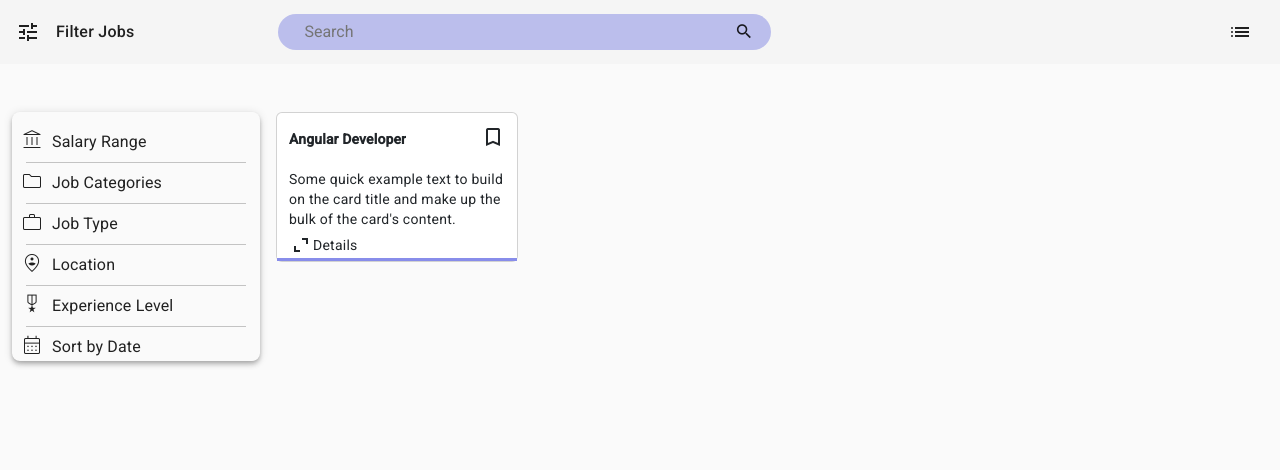
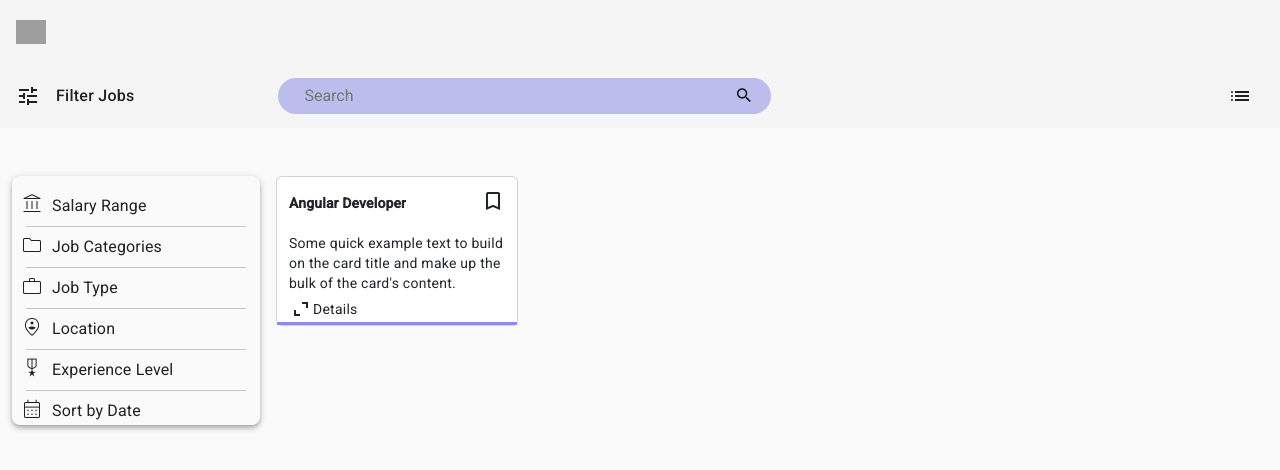
Before and after one commit to cypher20b/ATSApplicant, an Angular app: page / in a window 1280 px wide. Shown: the top 470 px of the page. Built offline with nearby package versions, Linux system fonts and the light colour scheme; grey boxes are pictures that could not be loaded.

Commit message:
fix: Removed commented code from the html file

```diff
--- a/src/app/home/home.component.html
+++ b/src/app/home/home.component.html
@@ -1,188 +1,18 @@
-<!-- <div class="main-wrap">
-  <div class="container-fluid d-flex h-100">
-    <div class="w-20 d-flex">
-      <div class="filter-header badge rounded-pill bg-light text-muted">
-        <span class="material-symbols-outlined">
-          tune
-          </span>
-          <span>Filter Jobs</span>
-      </div>
-      <div class="job-filters-container w-100 mat-elevation-z4 pt-3">
-        <div class="salary-range filter-item">
-          <span class="d-flex align-center gap-2 pointer"  data-bs-toggle="collapse" data-bs-target="#salaryRange">
-            <span class="material-symbols-outlined">account_balance</span>
-            <h3 class="m-0">Salary Range</h3>
-          </span>
-          <div class="collapse" id="salaryRange">
-            <mat-slider min="20" max="500" showTickMarks>
-              <input [(ngModel)]="minSalary" matSliderStartThumb>
-              <input [(ngModel)]="maxSalary"  matSliderEndThumb>
-            </mat-slider>
-            <span class="d-flex salary-range-txt">
-              <label class="ms-2">${{minSalary}}k/yr</label>
-              <label class="ms-auto me-2">${{maxSalary}}k/yr</label>
-            </span>
-            <section class="example-section">
-              <mat-checkbox color="primary" class="example-margin">Apply salary filter</mat-checkbox>
-            </section>
-          </div>
-        </div>
-        <hr>
-        <div class="job-roles filter-item">
-          <span class="d-flex align-center gap-2 pointer" data-bs-toggle="collapse" data-bs-target="#jobCategories">
-            <span class="material-symbols-outlined">folder</span>
-            <h3 class="m-0">Job Categories</h3>
-          </span>
-          <mat-list class="collapse" id="jobCategories">
+<mat-toolbar>
+  <div class="toolbar-container d-flex">
+    <span class="app-logo">
+      <a class="navbar-brand" href="#">
+        <img
+          src="https://encrypted-tbn0.gstatic.com/images?q=tbn:ANd9GcSFqno-o15uF8Ewt3FiPFhfHFZXspX9y9teNZt-xvdNrfxVUGvoSoZgj0bnlcAtKWlPb88&usqp=CAU"
+          alt="Logo" width="30" height="24"
+          class="d-inline-block align-text-top"
+        />
+      </a>
+    </span>
+  </div>
+</mat-toolbar>
 
-            @for (job of jobRoles; track job) {
-              <mat-list-item>
-                <span class="material-symbols-outlined job-cat-icon m-2" matListItemIcon>
-                  diversity_3
-                  </span>
-                <div matListItemTitle class="d-flex align-items-center job-filter-list-Item">
-                  <h3 class="card-title mb-0"> {{job}}</h3>
-                  <span class="badge ms-auto">14</span>
-                </div>
-              </mat-list-item>
-            }
-          </mat-list>
-        </div>
-        <hr>
-        <div class="job-type filter-item">
-          <span class="d-flex align-center gap-2 pointer" data-bs-toggle="collapse" data-bs-target="#jobTypes">
-            <span class="material-symbols-outlined">work</span>
-            <h3 class="m-0">Job Type</h3>
-          </span>
-          <mat-list class="collapse" id="jobTypes">
-
-            @for (job of jobTypes; track job) {
-              <mat-list-item>
-                <span class="material-symbols-outlined job-cat-icon m-2" matListItemIcon>business_chip</span>
-                <div matListItemTitle class="d-flex align-items-center job-filter-list-Item">
-                  <h3 class="card-title mb-0"> {{job}}</h3>
-                  <span class="badge ms-auto">14</span>
-                </div>
-              </mat-list-item>
-            }
-          </mat-list>
-        </div>
-        <hr>
-        <div class="job-location filter-item">
-          <span class="d-flex align-center gap-2 pointer" data-bs-toggle="collapse" data-bs-target="#jobLocation">
-            <span class="material-symbols-outlined">
-              person_pin_circle
-              </span>
-            <h3 class="m-0">Location</h3>
-          </span>
-          <mat-list class="collapse" id="jobLocation">
-
-            @for (job of jobLocation; track job) {
-              <mat-list-item class="elipse-name">
-                <span class="material-symbols-outlined job-cat-icon m-2" matListItemIcon>business_chip</span>
-                <div matListItemTitle class="d-flex align-items-center job-filter-list-Item">
-                  <h3 class="card-title mb-0"> {{job}}</h3>
-                  <span class="badge ms-auto">14</span>
-                </div>
-              </mat-list-item>
-            }
-          </mat-list>
-        </div>
-        <hr>
-        <div class="experience-level filter-item">
-          <span class="d-flex align-center gap-2 pointer" data-bs-toggle="collapse" data-bs-target="#experienceLevels">
-            <span class="material-symbols-outlined">military_tech</span>
-            <h3 class="m-0">Experience Level</h3>
-          </span>
-          <mat-list class="collapse" id="experienceLevels">
-
-            @for (exp of experienceLevels; track exp) {
-              <mat-list-item>
-                <span class="material-symbols-outlined job-cat-icon m-2" matListItemIcon>business_chip</span>
-                <div matListItemTitle class="d-flex align-items-center job-filter-list-Item">
-                  <h3 class="card-title mb-0">{{exp}}</h3>
-                  <span class="badge ms-auto">14</span>
-                </div>
-              </mat-list-item>
-            }
-          </mat-list>
-        </div>
-        <hr>
-        <div class="date-posted filter-item">
-          <span class="d-flex align-center gap-2 pointer" data-bs-toggle="collapse" data-bs-target="#sortByDate">
-            <span class="material-symbols-outlined">calendar_month</span>
-            <h3 class="m-0">Sort by Date</h3>
-          </span>
-          <mat-list class="collapse" id="sortByDate">
-            <mat-form-field appearance="outline" class="w-100">
-              <mat-label>Sort by Date</mat-label>
-              <mat-date-range-input [formGroup]="range" [rangePicker]="picker">
-                <input matStartDate formControlName="start" placeholder="Start date">
-                <input matEndDate formControlName="end" placeholder="End date">
-              </mat-date-range-input>
-              <mat-hint>MM/DD/YYYY – MM/DD/YYYY</mat-hint>
-              <mat-datepicker-toggle matIconSuffix [for]="picker"></mat-datepicker-toggle>
-              <mat-date-range-picker #picker></mat-date-range-picker>
-
-              @if (range.controls.start.hasError('matStartDateInvalid')) {
-                <mat-error>Invalid start date</mat-error>
-              }
-              @if (range.controls.end.hasError('matEndDateInvalid')) {
-                <mat-error>Invalid end date</mat-error>
-              }
-            </mat-form-field>
-          </mat-list>
-        </div>
-      </div>
-    </div>
-    <div class="right-container">
-      <div class="mb-3" style="position: relative; height: 2.5rem;">
-        <span  style="position: absolute; z-index: 2; display: flex; width: 100%; gap: 1rem;">
-          <div class="search-bar d-flex align-items-center">
-            <input class="search-input" type="text" name="" [(ngModel)]="searchString" placeholder="Search" />
-            <button mat-icon-button class="nav-search-icon">
-              <mat-icon>search</mat-icon>
-            </button>
-          </div>
-          <button class="ms-auto" mat-icon-button (click)="gridView=!gridView">
-            @if(gridView){
-              <span class="material-symbols-outlined">list</span>
-            } @else{
-              <span class="material-symbols-outlined">grid_view</span>
-            }
-          </button>
-         </span>
-
-        @if (searchString) {
-        <button style="position: absolute; right: 1rem; z-index: 24; width: 2.5rem; height: 2.5rem; padding: 0;" matSuffix mat-icon-button aria-label="Clear" (click)="searchString=''">
-          <mat-icon fontIcon="close"></mat-icon>
-        </button>
-      }
-
-      </div>
-      <div [ngClass]="gridView ? 'grid-job-list' : 'list-job-list' ">
-        @for(i of [1,2,3,4,5,6,7,4,5,6]; track i){
-          <div class="card" (click)="openJobDetails()">
-            <div class="card-body p-0">
-              <div class="container">
-                <span class="job-title-container">
-                  <h3 class="card-title"><strong>Angular Developer</strong></h3>
-                  <mat-icon svgIcon="bookmark" class="bookmark-icon" aria-hidden="false" aria-label="bookmark icon" fontIcon="bookmark"></mat-icon>
-                </span>
-                <p class="card-text">Some quick example text to build on the card title and make up the bulk of the card's content.</p>
-              </div>
-              <span class="expand-job-details">
-                <span class="material-symbols-outlined">expand_content</span>
-                <span class="d-flex text-center">Details</span>
-              </span>
-            </div>
-          </div>
-        }
-      </div>
-    </div>
-</div>
-</div> -->
-<mat-toolbar>
+<mat-toolbar class="second-navbar">
   <div (click)="drawer.toggle()" matRipple class="mobile-filter-icon-container">
     <span class="d-flex align-items-center gap-3">
       <span class="material-symbols-outlined">
@@ -501,7 +331,7 @@
                   </span>
                   <p class="card-text">Some quick example text to build on the card title and make up the bulk of the card's content.</p>
                 </div>
-                <span class="expand-job-details" (click)="openJobDetails()">
+                <span class="expand-job-details" (click)="openJobDetails(job)">
                   <span class="material-symbols-outlined">expand_content</span>
                   <span class="d-flex text-center">Details</span>
                 </span>
```
